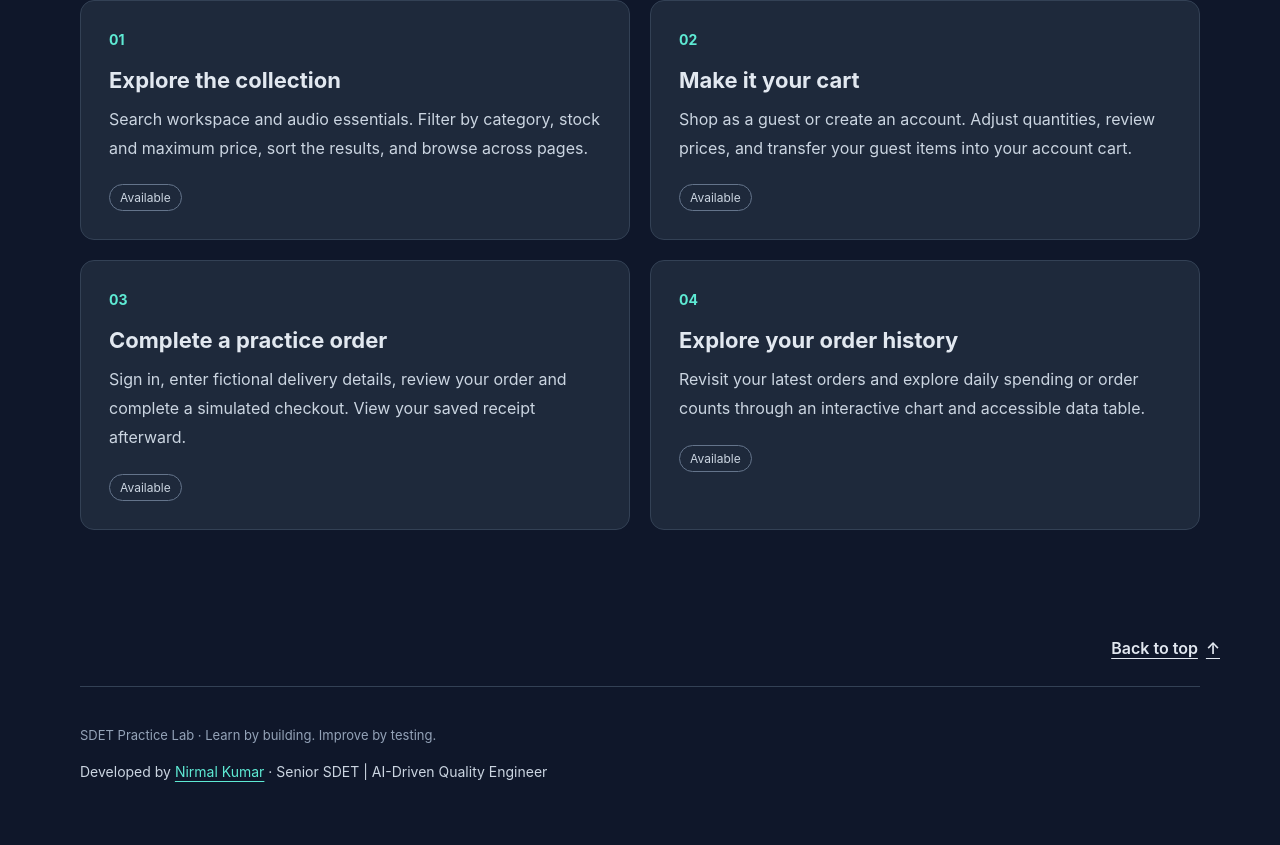
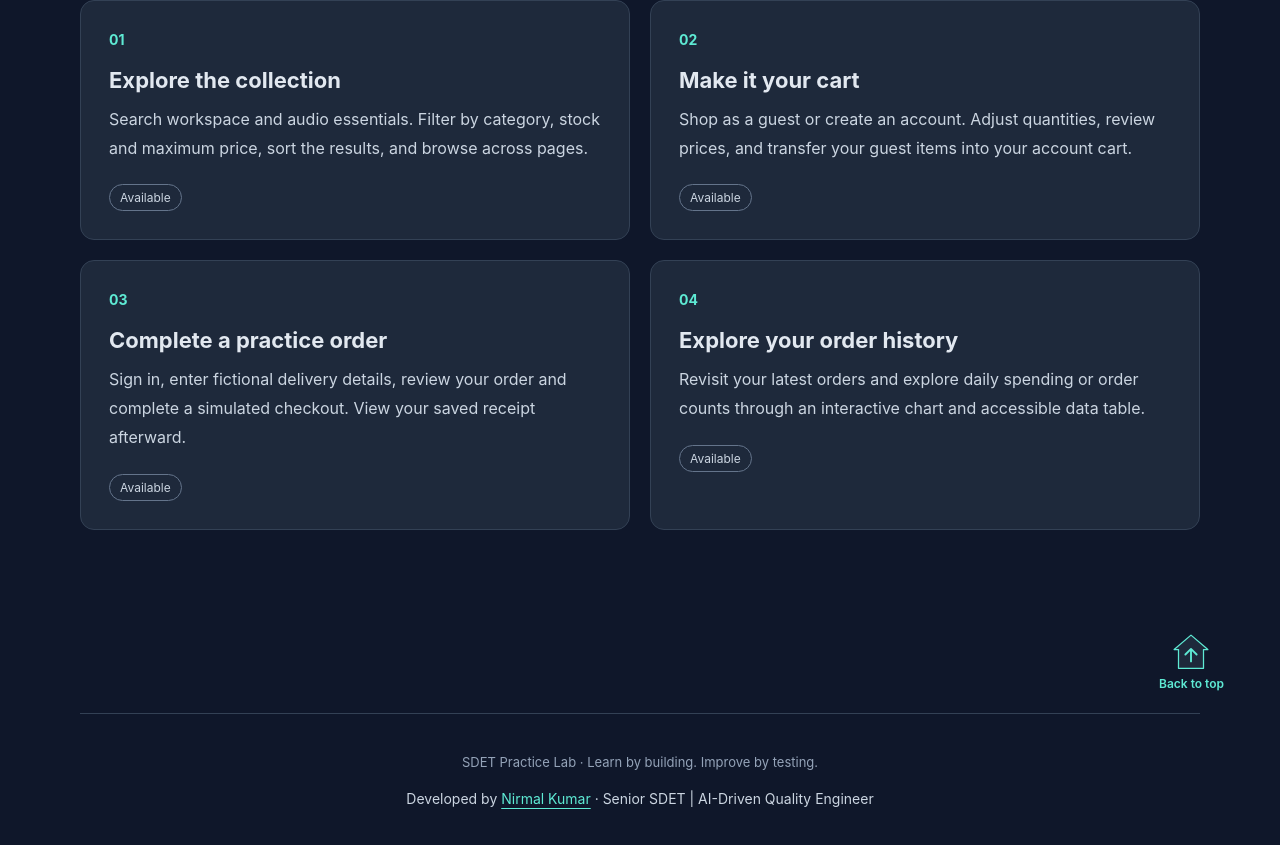
Before and after one commit to nirmalthanga-qa/sdet-practice-lab, a React (Vite) app: page / in a window 1280 px wide. Shown: the part 832-1677 px from the top of the page. Before the commit the page ends 1654 px from the top, so only its background shows below. Built offline with nearby package versions, Linux system fonts and the light colour scheme; no server answers.

Commit message:
back to top button

```diff
--- a/src/App.css
+++ b/src/App.css
@@ -159,6 +159,7 @@ main,
   color: #94a3b8;
   font-size: 13px;
   line-height: 1.7;
+  text-align: center;
 }
 
 @media (max-width: 640px) {
@@ -202,7 +203,7 @@ main,
   background: #1e293b;
 }
 
-.main-navigation a[aria-current='page'] {
+.main-navigation a[aria-current="page"] {
   color: #5eead4;
   background: #1e293b;
   text-decoration: underline;
@@ -448,7 +449,7 @@ main,
 }
 
 .stock-switch-track::after {
-  content: '';
+  content: "";
   position: absolute;
   top: 3px;
   left: 3px;
@@ -849,7 +850,7 @@ main,
   border-color: #5eead4;
 }
 
-.header-cart-count[aria-current='page'] {
+.header-cart-count[aria-current="page"] {
   border-color: #5eead4;
   text-decoration: underline;
   text-underline-offset: 5px;
@@ -1007,8 +1008,8 @@ main,
   line-height: 1.6;
 }
 
-.checkout-field input[aria-invalid='true'],
-.checkout-field textarea[aria-invalid='true'] {
+.checkout-field input[aria-invalid="true"],
+.checkout-field textarea[aria-invalid="true"] {
   border-color: #fda4af;
 }
 
@@ -1377,7 +1378,7 @@ main,
   font-weight: 600;
 }
 
-.price-filter input[type='range'] {
+.price-filter input[type="range"] {
   display: block;
   width: 100%;
   min-height: 44px;
@@ -1387,13 +1388,13 @@ main,
   cursor: pointer;
 }
 
-.price-filter input[type='range']:focus-visible {
+.price-filter input[type="range"]:focus-visible {
   outline: 3px solid currentColor;
   outline-offset: 4px;
   border-radius: 0.25rem;
 }
 
-.price-filter input[type='range']:disabled {
+.price-filter input[type="range"]:disabled {
   cursor: not-allowed;
 }
 
@@ -1568,16 +1569,56 @@ main,
   padding: 1rem clamp(1rem, 4vw, 3rem);
 }
 
-.back-to-top-link {
+.back-to-top-button {
   display: inline-flex;
-  align-items: center;
-  gap: 0.5rem;
+  flex-direction: column;
+  align-items: center;
+  justify-content: center;
+  gap: 4px;
+  padding: 6px 8px;
+  border: 0;
+  border-radius: 12px;
+  background: transparent;
+  color: #5eead4;
+  font: inherit;
+  font-size: 0.75rem;
+  font-weight: 600;
+  cursor: pointer;
+  min-width: 44px;
   min-height: 44px;
-  padding: 0.5rem 0.75rem;
-  color: inherit;
-  font-weight: 600;
+}
+
+.back-to-top-house {
+  display: block;
+  width: 40px;
+  height: 40px;
+}
+
+.back-to-top-house-body {
+  fill: #1e293b;
+  stroke: #5eead4;
+}
+
+.back-to-top-house-arrow {
+  stroke: #5eead4;
+}
+
+.back-to-top-button:hover .back-to-top-house-body {
+  fill: #5eead4;
+}
+
+.back-to-top-button:hover .back-to-top-house-arrow {
+  stroke: #0f172a;
+}
+
+.back-to-top-button:hover span {
   text-decoration: underline;
-  text-underline-offset: 0.25em;
+  text-underline-offset: 4px;
+}
+
+.back-to-top-button:focus-visible {
+  outline: 3px solid #5eead4;
+  outline-offset: 4px;
 }
 
 .back-to-top-link:focus-visible {
@@ -1586,14 +1627,14 @@ main,
   border-radius: 0.25rem;
 }
 
-.add-to-cart-button:disabled[data-cart-saving='true'] {
+.add-to-cart-button:disabled[data-cart-saving="true"] {
   border-color: #5eead4;
   color: #0f172a;
   background: #5eead4;
   cursor: progress;
 }
 
-.add-to-cart-button:disabled[data-cart-saving='true']:hover {
+.add-to-cart-button:disabled[data-cart-saving="true"]:hover {
   background: #99f6e4;
 }
 
--- a/src/components/BackToTop.tsx
+++ b/src/components/BackToTop.tsx
@@ -1,38 +1,48 @@
-import type { MouseEvent } from 'react';
+export default function BackToTop() {
+  function handleBackToTop() {
+    const target = document.getElementById("page-top");
 
-export default function BackToTop() {
-  function handleClick(event: MouseEvent<HTMLAnchorElement>) {
-    // Preserve normal modified-click behaviour.
-    if (
-      event.ctrlKey ||
-      event.metaKey ||
-      event.shiftKey ||
-      event.altKey
-    ) {
-      return;
-    }
+    target?.focus({ preventScroll: true });
 
-    const target = document.getElementById('page-top');
-
-    if (!target) {
-      return;
-    }
-
-    event.preventDefault();
-
-    target.focus({ preventScroll: true });
-    window.scrollTo({ top: 0, left: 0, behavior: 'instant' });
+    window.scrollTo({
+      top: 0,
+      left: 0,
+      behavior: "instant",
+    });
   }
 
   return (
     <div className="back-to-top-container">
-      <a
-        className="back-to-top-link"
-        href="#page-top"
-        onClick={handleClick}
+      <button
+        className="back-to-top-button"
+        type="button"
+        onClick={handleBackToTop}
       >
-        Back to top <span aria-hidden="true">↑</span>
-      </a>
+        <svg
+          className="back-to-top-house"
+          viewBox="0 0 64 64"
+          aria-hidden="true"
+          focusable="false"
+        >
+          <path
+            className="back-to-top-house-body"
+            d="M32 5 59 28H52V58H12V28H5Z"
+            strokeWidth="2"
+            strokeLinejoin="round"
+          />
+
+          <path
+            className="back-to-top-house-arrow"
+            d="M32 47V27M23 36 32 27 41 36"
+            fill="none"
+            strokeWidth="3"
+            strokeLinecap="round"
+            strokeLinejoin="round"
+          />
+        </svg>
+
+        <span>Back to top</span>
+      </button>
     </div>
   );
 }
```
Also changed, not shown: Warm minimalist desk with open space.png (added).
